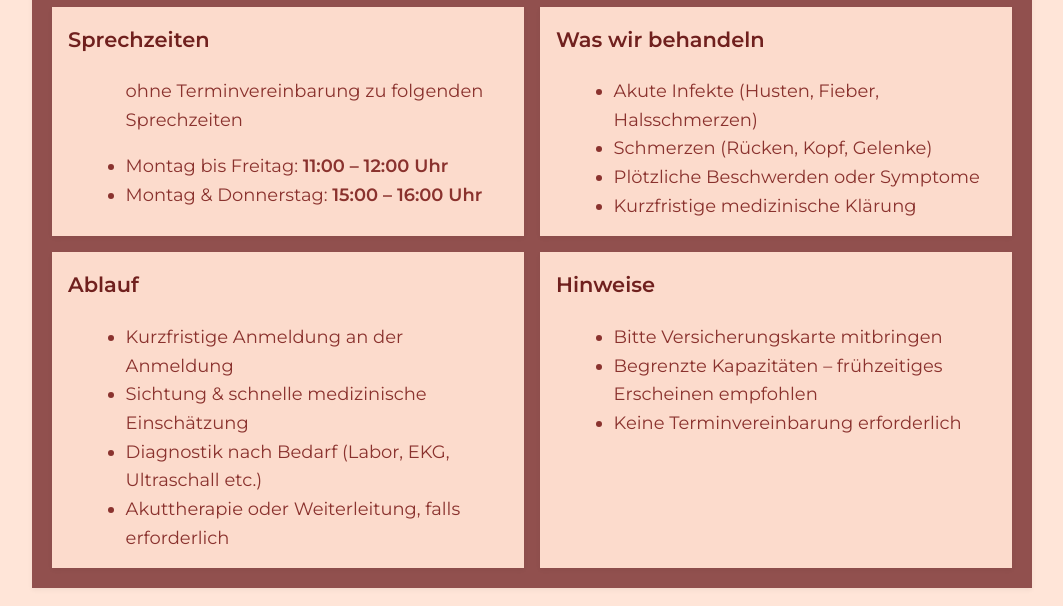
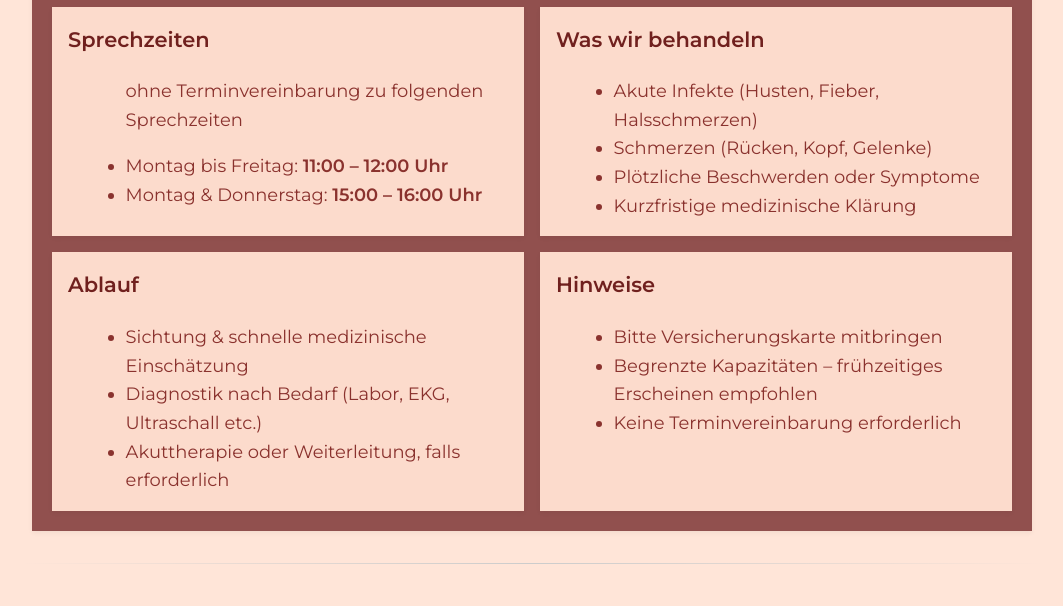
Before and after one commit to kstna23/weidenbornpraxis, a plain HTML site: page akutsprechstunde.html in a window 1280 px wide. Shown: the part 700-1306 px from the top of the page, without its empty margins (108-1171 px from the left). Drawn offline with Linux system fonts and the light colour scheme.

Commit message:
Update akutsprechstunde.html

```diff
--- a/akutsprechstunde.html
+++ b/akutsprechstunde.html
@@ -136,7 +136,6 @@
         <section class="info-section">
           <h3>Ablauf</h3>
           <ul>
-            <li>Kurzfristige Anmeldung an der Anmeldung</li>
             <li>Sichtung & schnelle medizinische Einschätzung</li>
             <li>Diagnostik nach Bedarf (Labor, EKG, Ultraschall etc.)</li>
             <li>Akuttherapie oder Weiterleitung, falls erforderlich</li>
```
